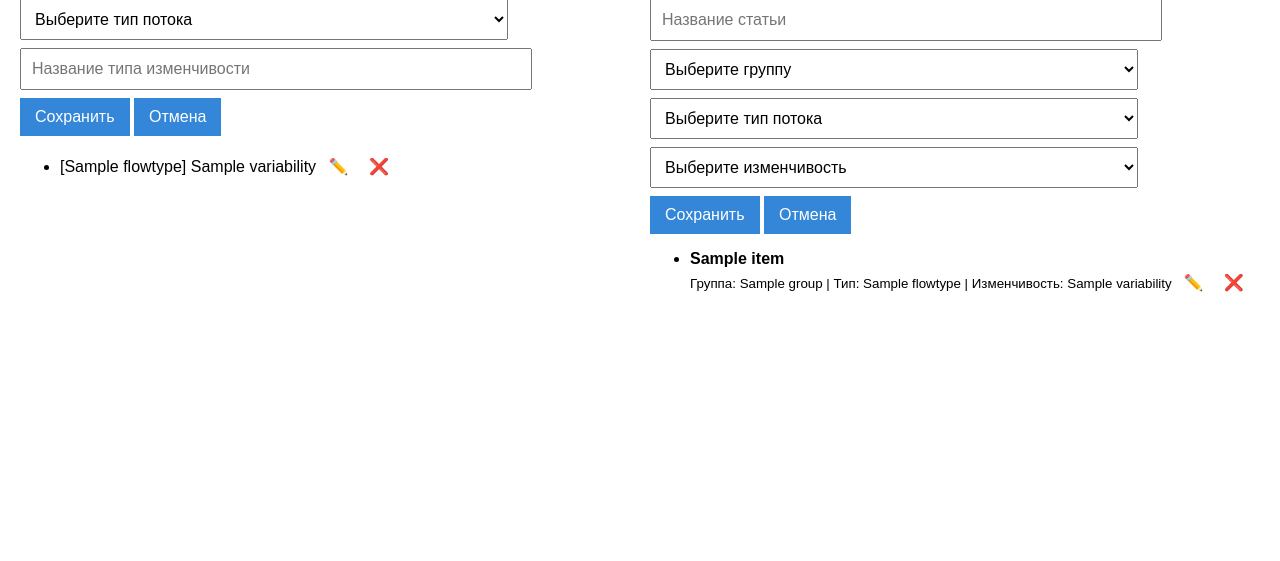
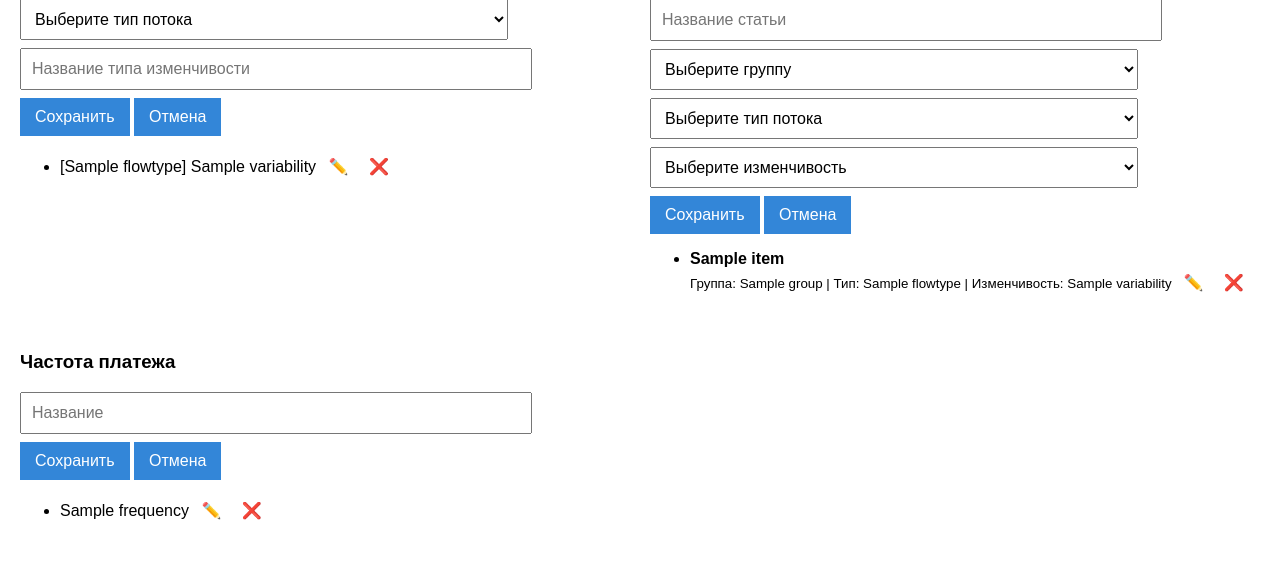
Before and after one commit to malbmarty/accounting_book, a Django app: page /analytics-dir/directory/ in a window 1280 px wide. Shown: the part 905-1466 px from the top of the page. Before the commit the page ends 1197 px from the top, so only its background shows below. Run offline with Django 4.2, Linux system fonts and the light colour scheme; tables that the repository leaves empty hold one stand-in row (values such as "Sample post"); some libraries are stand-ins or nearby versions.

Commit message:
Исправлена модель Planning

```diff
--- a/analytics_dir/models.py
+++ b/analytics_dir/models.py
@@ -32,6 +32,12 @@ class Group(models.Model):
     def __str__(self):
         return self.name
 
+class Frequency(models.Model):
+    name = models.CharField(max_length=100, unique=True)
+
+    def __str__(self):
+        return self.name
+
 class FlowType(models.Model):
     name = models.CharField(max_length=100, unique=True)
 
--- a/analytics_dir/static/js/analytics_dir.js
+++ b/analytics_dir/static/js/analytics_dir.js
@@ -150,6 +150,16 @@ document.addEventListener('DOMContentLoaded', function() {
         });
     }
 
+    // Частоты
+    const frequencyForm = document.getElementById('frequencyForm');
+    if (frequencyForm) {
+        frequencyForm.addEventListener('submit', function(e) {
+            e.preventDefault();
+            saveItem('frequencies', this);
+        });
+    }
+
+
     // Тип потока
     const flowTypeForm = document.getElementById('flowTypeForm');
     if (flowTypeForm) {
--- a/analytics_dir/templates/analytics_dir/analytics_dir.html
+++ b/analytics_dir/templates/analytics_dir/analytics_dir.html
@@ -247,6 +247,29 @@
         </ul>
     </div>
 
+    <!-- Частота -->
+    <div>
+        <h3>Частота платежа</h3>
+        <form id="frequencyForm">
+            {% csrf_token %}
+            <input type="hidden" name="id" id="frequencyId">
+            <div class="form-group">
+                <input type="text" name="name" placeholder="Название" required>
+            </div>
+            <button type="submit">Сохранить</button>
+            <button type="button" onclick="clearForm('frequencyForm')">Отмена</button>
+        </form>
+        <ul id="frequencyList">
+            {% for frequency in frequencies %}
+            <li>
+                {{ frequency.name }}
+                <button class="icon-btn" onclick="editItem('frequency', '{{ frequency.id }}', '{{ frequency.name }}')">✏️</button>
+                <button class="icon-btn" onclick="deleteItem('frequencies', '{{ frequency.id }}')">❌</button>
+            </li>
+            {% endfor %}
+        </ul>
+    </div>
+
 </div>
 <script src="{% static 'js/analytics_dir.js' %}"></script>
 {% endblock %}
--- a/analytics_dir/urls.py
+++ b/analytics_dir/urls.py
@@ -8,6 +8,7 @@ router.register(r'participants', views.ParticipantViewSet)
 router.register(r'payment-systems', views.PaymentSystemViewSet)
 router.register(r'counterparties', views.CounterpartyViewSet)
 router.register(r'groups', views.GroupViewSet)
+router.register(r'frequencies', views.FrequencyViewSet)
 router.register(r'flow-types', views.FlowTypeViewSet)
 router.register(r'variabilities', views.VariabilityViewSet)
 router.register(r'items', views.ItemViewSet)
--- a/analytics_dir/views.py
+++ b/analytics_dir/views.py
@@ -5,12 +5,12 @@ from django.views.generic import TemplateView
 from .serializers import (
     ProjectSerializer, ParticipantSerializer, PaymentSystemSerializer,
     CounterpartySerializer, GroupSerializer, FlowTypeSerializer,
-    VariabilitySerializer, ItemSerializer
+    VariabilitySerializer, ItemSerializer, FrequencySerializer
 )
 from .models import (
     Project, Participant, PaymentSystem,
     Counterparty, Group, FlowType,
-    Variability, Item
+    Variability, Item, Frequency
 )
 
 # HTML Views
@@ -26,6 +26,7 @@ class AnalyticsDirPageView(TemplateView):
         context['payment_systems'] = PaymentSystem.objects.all()
         context['counterparties'] = Counterparty.objects.all()
         context['groups'] = Group.objects.all()
+        context['frequencies'] = Frequency.objects.all()
         context['flow_types'] = FlowType.objects.all()
         context['variabilities'] = Variability.objects.all()
         context['items'] = Item.objects.all()
@@ -54,6 +55,10 @@ class GroupViewSet(viewsets.ModelViewSet):
     queryset = Group.objects.all()
     serializer_class = GroupSerializer
 
+class FrequencyViewSet(viewsets.ModelViewSet):
+    queryset = Frequency.objects.all()
+    serializer_class = FrequencySerializer
+
 class FlowTypeViewSet(viewsets.ModelViewSet):
     queryset = FlowType.objects.all()
     serializer_class = FlowTypeSerializer
--- a/contribution/serializers.py
+++ b/contribution/serializers.py
@@ -42,7 +42,7 @@ class OperationalAccountingSerializer(serializers.ModelSerializer):
         return data
 
 class PlanningSerializer(serializers.ModelSerializer):
-    frequency_display = serializers.CharField(source='get_frequency_display', read_only=True)
+    frequency_name = serializers.CharField(source='frequency.name', read_only=True)
     project_name = serializers.CharField(source='project.name', read_only=True)
     item_name = serializers.CharField(source='item.name', read_only=True)
 
@@ -51,5 +51,5 @@ class PlanningSerializer(serializers.ModelSerializer):
         fields = [
             'id', 'date', 'project',
             'project_name', 'item', 'item_name',
-            'payment_amount', 'frequency', 'frequency_display', 'comment',
+            'payment_amount', 'frequency', 'frequency_name', 'comment',
         ]
--- a/contribution/static/js/planning.js
+++ b/contribution/static/js/planning.js
@@ -21,7 +21,7 @@ function loadPlanning() {
                         <td>${record.project_name}</td>
                         <td>${record.item_name}</td>
                         <td>${record.payment_amount}</td>
-                        <td>${record.frequency}</td>
+                        <td>${record.frequency_name}</td>
                         <td>${record.comment || ''}</td>
                         <td>
                             <a href="/contribution/edit-planning/${record.id}/">Редактировать</a>
--- a/contribution/templates/contribution/edit_planning.html
+++ b/contribution/templates/contribution/edit_planning.html
@@ -45,9 +45,9 @@
         <label>Частота платежа:</label>
         <select name="frequency" id="frequency" required>
             <option value="">Выберите частоту</option>
-            {% for value, label in frequency_choices %}
-                <option value="{{ value }}" {% if record.frequency == value %}selected{% endif %}>
-                    {{ label }}
+            {% for frequency in frequency_choices %}
+                <option value="{{ frequency.id }}" {% if record.frequency == frequency.id %}selected{% endif %}>
+                    {{ frequency.name }}
                 </option>
             {% endfor %}
         </select>
--- a/contribution/templates/contribution/planning.html
+++ b/contribution/templates/contribution/planning.html
@@ -52,9 +52,9 @@
         <label>Частота платежа:</label>
         <select name="frequency" id="frequency" required>
             <option value="">Выберите частоту</option>
-            {% for value, label in frequency_choices %}
-                <option value="{{ value }}">
-                    {{ label }}
+            {% for frequency in frequency_choices %}
+                <option value="{{ frequency.id }}">
+                    {{ frequency.name }}
                 </option>
             {% endfor %}
         </select>
--- a/contribution/views.py
+++ b/contribution/views.py
@@ -13,7 +13,7 @@ from .models import (
     OperationalAccounting, Planning
 )
 from analytics_dir.models import (
-        Project, Participant,
+        Project, Participant, Frequency,
         Item, PaymentSystem, Counterparty
 )
 
@@ -70,7 +70,7 @@ class PlanningPageView(TemplateView):
 
         context['items'] = Item.objects.all()
         context['projects'] = Project.objects.all()
-        context['frequency_choices'] = Planning.FREQUENCY_CHOICES
+        context['frequency_choices'] = Frequency.objects.all()
 
         return context
 
@@ -93,7 +93,7 @@ class EditPlanningPageView(TemplateView):
         context['date'] = record.date.strftime('%Y-%m-%d')
         context['items'] = Item.objects.all()
         context['projects'] = Project.objects.all()
-        context['frequency_choices'] = Planning.FREQUENCY_CHOICES
+        context['frequency_choices'] = Frequency.objects.all()
 
         return context
 
```
Also changed, not shown: analytics_dir/serializers.py (+7 -1 lines), contribution/models.py (+1 -9 lines), analytics_dir/migrations/0004_frequency.py (added), contribution/migrations/0002_alter_operationalaccounting_project_and_more.py (added).
